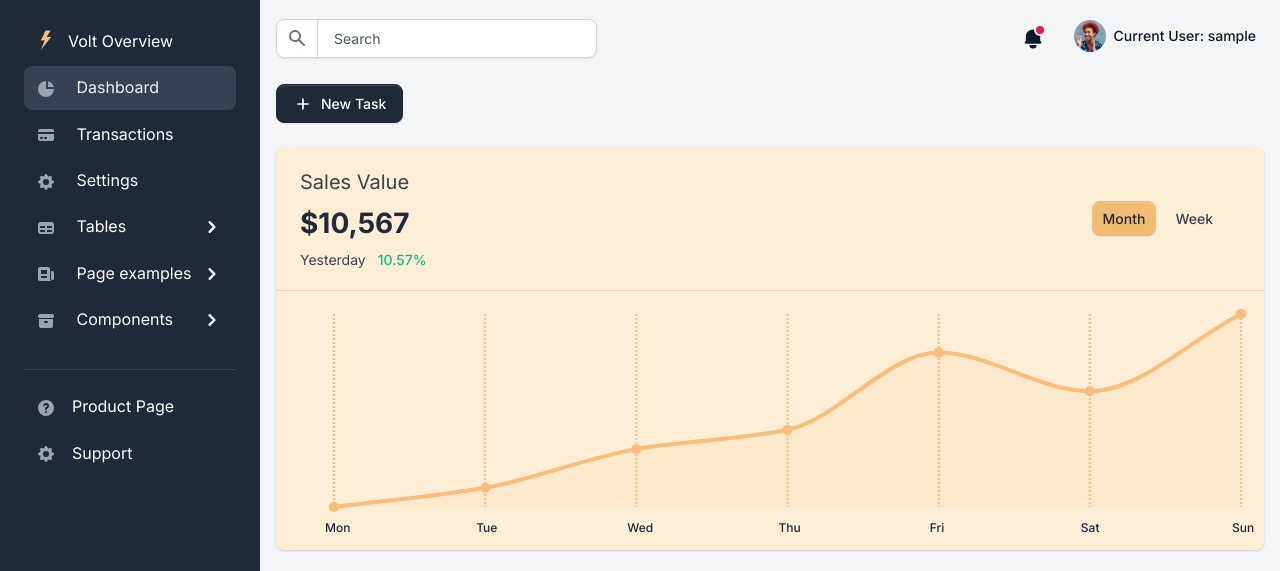
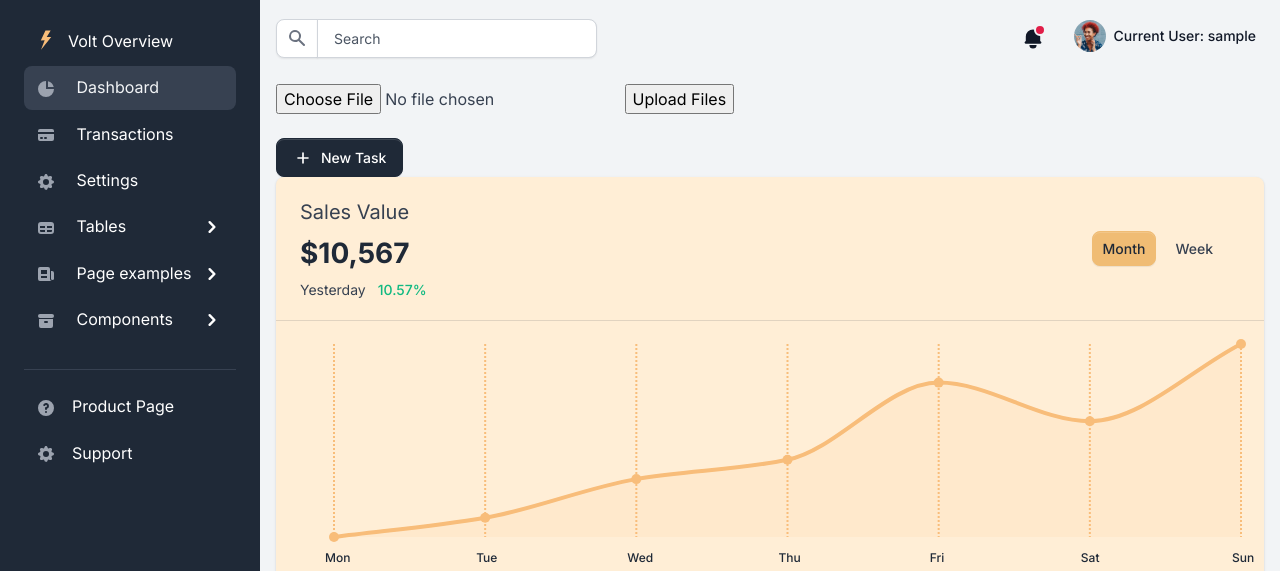
Before and after one commit to UBTeamHackUPC22/mckinsey, a Flask app: page /dashboard in a window 1280 px wide. Shown: the top 571 px of the page. Run offline with Flask 2, Linux system fonts and the light colour scheme; the visitor is signed in with stand-in values (Sample User, id 1); data comes from the database, SQL or seed files in the repository; some libraries are stand-ins or nearby versions.

Commit message:
Upload files v(-1)

```diff
--- a/flask-volt-dashboard-master/apps/config.py
+++ b/flask-volt-dashboard-master/apps/config.py
@@ -9,13 +9,16 @@ from decouple import config
 class Config(object):
 
     basedir = os.path.abspath(os.path.dirname(__file__))
-    print(basedir)
+
     # Set up the App SECRET_KEY
     SECRET_KEY = config('SECRET_KEY', default='S#perS3crEt_007')
 
     # This will create a file in <app> FOLDER
     SQLALCHEMY_DATABASE_URI = 'sqlite:///' + os.path.join(basedir, 'db.sqlite3')
     SQLALCHEMY_TRACK_MODIFICATIONS = False
+
+    # File Upload Dir
+    UPLOAD_FOLDER = os.path.join(basedir, 'uploaded')
 
 
 class ProductionConfig(Config):
--- a/flask-volt-dashboard-master/apps/home/routes.py
+++ b/flask-volt-dashboard-master/apps/home/routes.py
@@ -5,21 +5,54 @@ Copyright (c) 2019 - present AppSeed.us
 
 from re import U
 from apps.home import blueprint
-from flask import render_template, request, redirect, url_for
+from flask import render_template, request, redirect, url_for, current_app, flash
 from flask_login import login_required, current_user
 from jinja2 import TemplateNotFound
 
+import os
+from werkzeug.utils import secure_filename
+
+ALLOWED_EXTENSIONS = {'txt', 'pdf', 'png', 'jpg', 'jpeg', 'gif', 'csv'}
+
+def allowed_file(filename):
+    return '.' in filename and \
+           filename.rsplit('.', 1)[1].lower() in ALLOWED_EXTENSIONS
 
 @blueprint.route('/')
 def index():
     return render_template('home/index.html', segment='index')
 
 
-@blueprint.route('/dashboard')
+@blueprint.route('/dashboard', methods = ('GET', 'POST'))
 def dashboard():
+
+    if request.method == 'POST':
+
+        # check if the post request has the file part
+        if 'file' not in request.files:
+            flash('No file part')
+            return redirect(request.url)
+
+        file = request.files['file']
+
+        # If the user does not select a file, the browser submits an
+        # empty file without a filename.
+
+        if file.filename == '':
+            flash('No selected file')
+            return redirect(request.url)
+
+        filename = secure_filename(file.filename)
+
+        if file and allowed_file(file.filename):
+            filename = secure_filename(file.filename)
+            file.save(os.path.join(current_app.config['UPLOAD_FOLDER'], filename))
+            return redirect(url_for('home_blueprint.dashboard'))
+
     if not current_user.is_authenticated:
         return redirect(url_for('authentication_blueprint.login', form = 'login_form'))
     return render_template('home/dashboard.html', segment='dashboard')
+
 
 @blueprint.route('/settings')
 def settings():
--- a/flask-volt-dashboard-master/apps/templates/home/dashboard.html
+++ b/flask-volt-dashboard-master/apps/templates/home/dashboard.html
@@ -8,6 +8,12 @@
 {% block content %}
 
     <div class="py-4">
+        <form method="post" enctype="multipart/form-data">
+            <input type="file" name="file">
+            <input type="submit" value="Upload Files">
+        </form>
+    </div>
+
     <div class="dropdown">
         <button class="btn btn-gray-800 d-inline-flex align-items-center me-2 dropdown-toggle" data-bs-toggle="dropdown" aria-haspopup="true" aria-expanded="false">
             <svg class="icon icon-xs me-2" fill="none" stroke="currentColor" viewBox="0 0 24 24" xmlns="http://www.w3.org/2000/svg"><path stroke-linecap="round" stroke-linejoin="round" stroke-width="2" d="M12 6v6m0 0v6m0-6h6m-6 0H6"></path></svg>
@@ -18,14 +24,19 @@
                 <svg class="dropdown-icon text-gray-400 me-2" fill="currentColor" viewBox="0 0 20 20" xmlns="http://www.w3.org/2000/svg"><path d="M8 9a3 3 0 100-6 3 3 0 000 6zM8 11a6 6 0 016 6H2a6 6 0 016-6zM16 7a1 1 0 10-2 0v1h-1a1 1 0 100 2h1v1a1 1 0 102 0v-1h1a1 1 0 100-2h-1V7z"></path></svg>
                 Add User
             </a>
+
+            <form method="POST" enctype=multipart/form-data>
+                <label for="files" class="btn">Upload CSV</label>
+                <input id="files" type="file", value="{{ request.form[file] }}">
+                <input type="submit", value="Submit"/>
+            </form>
+
             <a class="dropdown-item d-flex align-items-center" href="#">
                 <svg class="dropdown-icon text-gray-400 me-2" fill="currentColor" viewBox="0 0 20 20" xmlns="http://www.w3.org/2000/svg"><path d="M7 3a1 1 0 000 2h6a1 1 0 100-2H7zM4 7a1 1 0 011-1h10a1 1 0 110 2H5a1 1 0 01-1-1zM2 11a2 2 0 012-2h12a2 2 0 012 2v4a2 2 0 01-2 2H4a2 2 0 01-2-2v-4z"></path></svg>
                 Add Widget
             </a>
-                <a class="dropdown-item d-flex align-items-center" href="#">
-                    <svg class="dropdown-icon text-gray-400 me-2" fill="currentColor" viewBox="0 0 20 20" xmlns="http://www.w3.org/2000/svg"><path d="M5.5 13a3.5 3.5 0 01-.369-6.98 4 4 0 117.753-1.977A4.5 4.5 0 1113.5 13H11V9.413l1.293 1.293a1 1 0 001.414-1.414l-3-3a1 1 0 00-1.414 0l-3 3a1 1 0 001.414 1.414L9 9.414V13H5.5z"></path><path d="M9 13h2v5a1 1 0 11-2 0v-5z"></path></svg>
-                    Upload Files
-                </a>
+
+
             <a class="dropdown-item d-flex align-items-center" href="#">
                 <svg class="dropdown-icon text-gray-400 me-2" fill="currentColor" viewBox="0 0 20 20" xmlns="http://www.w3.org/2000/svg"><path fill-rule="evenodd" d="M2.166 4.999A11.954 11.954 0 0010 1.944 11.954 11.954 0 0017.834 5c.11.65.166 1.32.166 2.001 0 5.225-3.34 9.67-8 11.317C5.34 16.67 2 12.225 2 7c0-.682.057-1.35.166-2.001zm11.541 3.708a1 1 0 00-1.414-1.414L9 10.586 7.707 9.293a1 1 0 00-1.414 1.414l2 2a1 1 0 001.414 0l4-4z" clip-rule="evenodd"></path></svg>
                 Preview Security
@@ -37,7 +48,7 @@
             </a>
         </div>
     </div>
-    </div>
+
     <div class="row">
         <div class="col-12 mb-4">
             <div class="card bg-yellow-100 border-0 shadow">
```
Also changed, not shown: flask-volt-dashboard-master/apps/home/forms.py (added, +11 -0 lines). Lines whose indentation alone changed are shown as unchanged.
